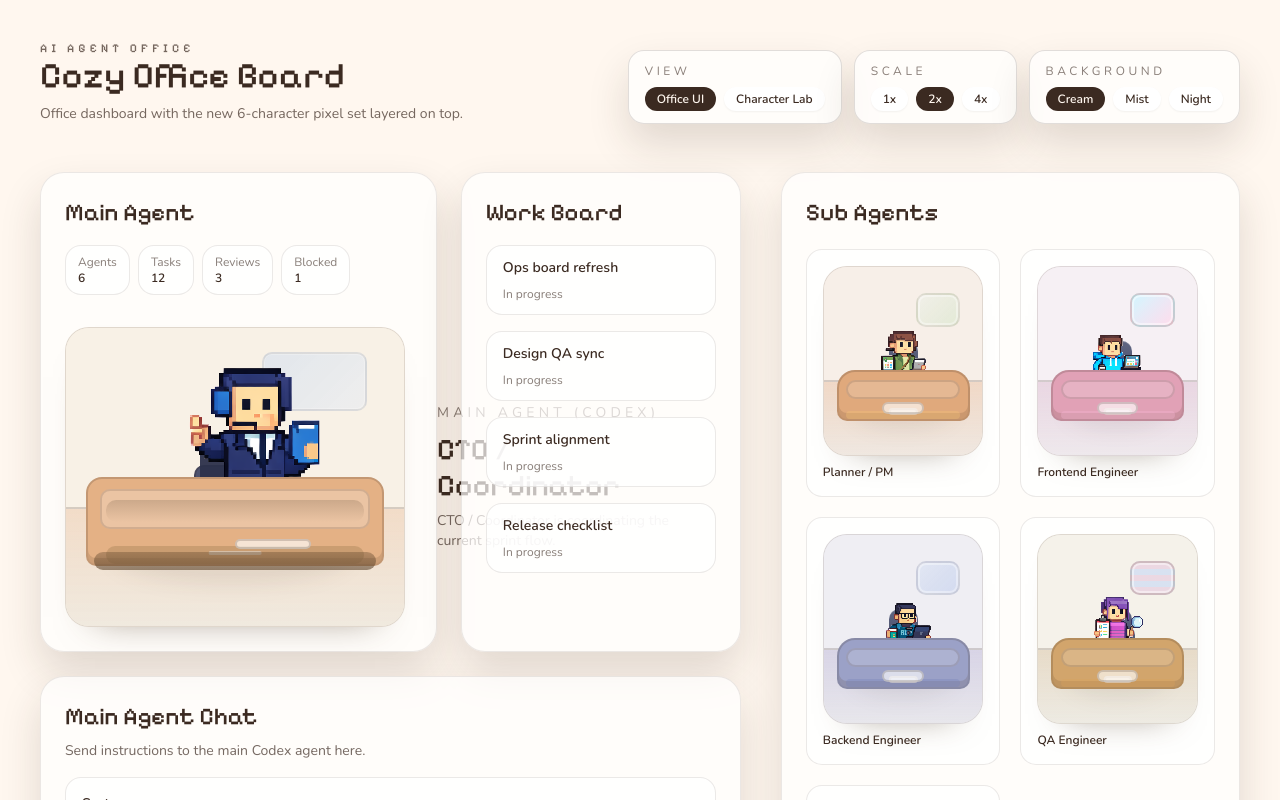
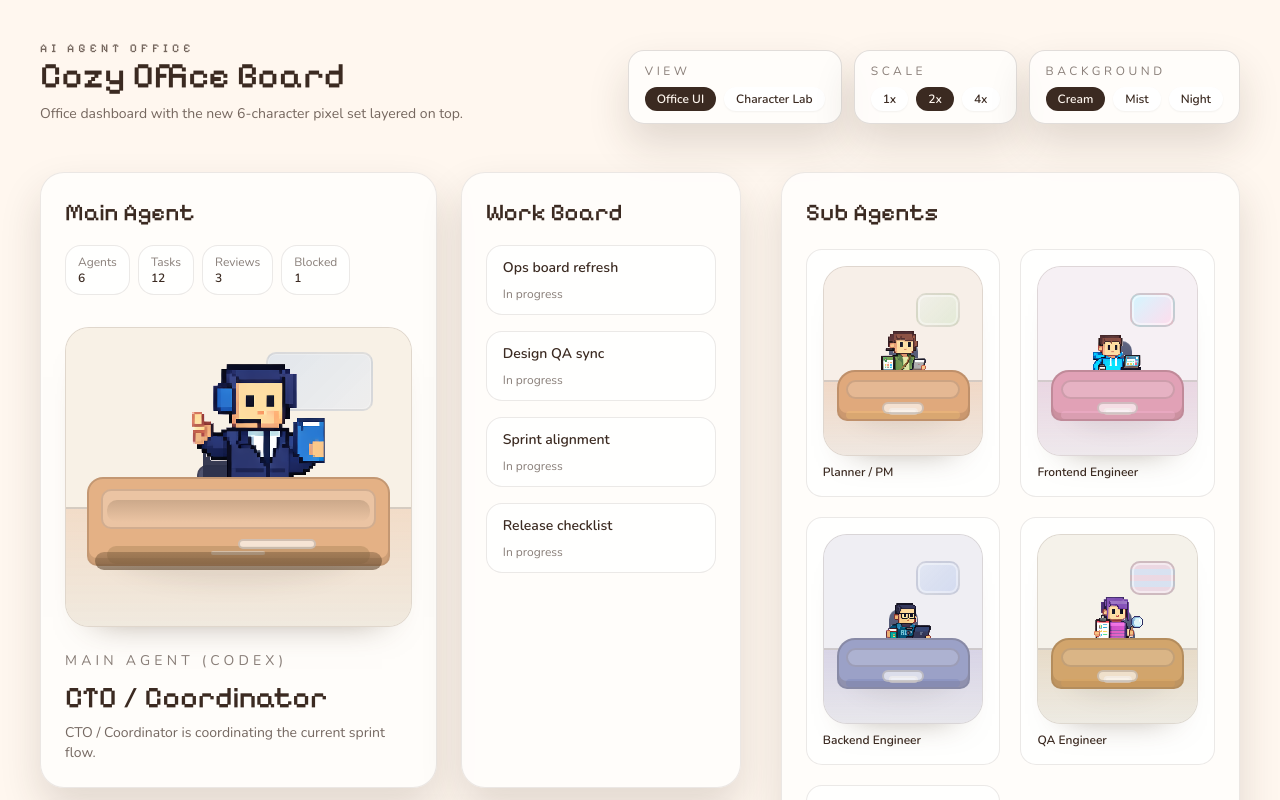
Before and after one commit to walloonam/ai_oche, a React (Vite) app: page / in a window 1280 px wide. Shown: the top 800 px of the page. Built offline with nearby package versions, Linux system fonts and the light colour scheme.

Commit message:
메인 에이전트 설명 위치 정리

```diff
--- a/src/App.jsx
+++ b/src/App.jsx
@@ -332,11 +332,11 @@
                     </div>
                   </div>
 
-                  <div className="mt-8 grid gap-8 lg:grid-cols-[minmax(340px,1.1fr)_minmax(260px,0.9fr)] lg:items-center">
+                  <div className="mt-8 flex flex-col gap-6">
                     <div className="w-full max-w-[360px]">
                       <OfficeScene role={activeRole} size="lg" />
                     </div>
-                    <div className="max-w-sm">
+                    <div className="max-w-md">
                       <p className="text-sm uppercase tracking-[0.3em] text-cocoa/60">
                         Main Agent (Codex)
                       </p>
```
